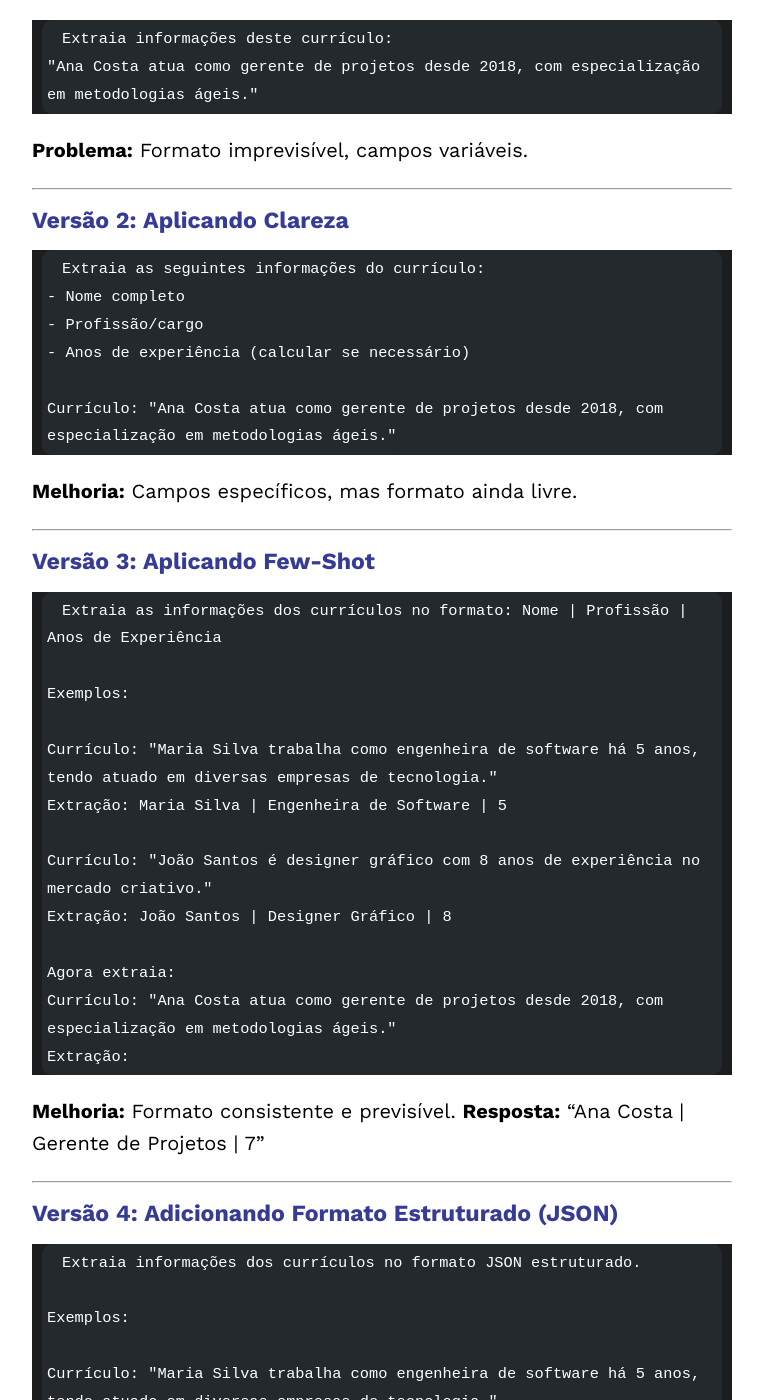
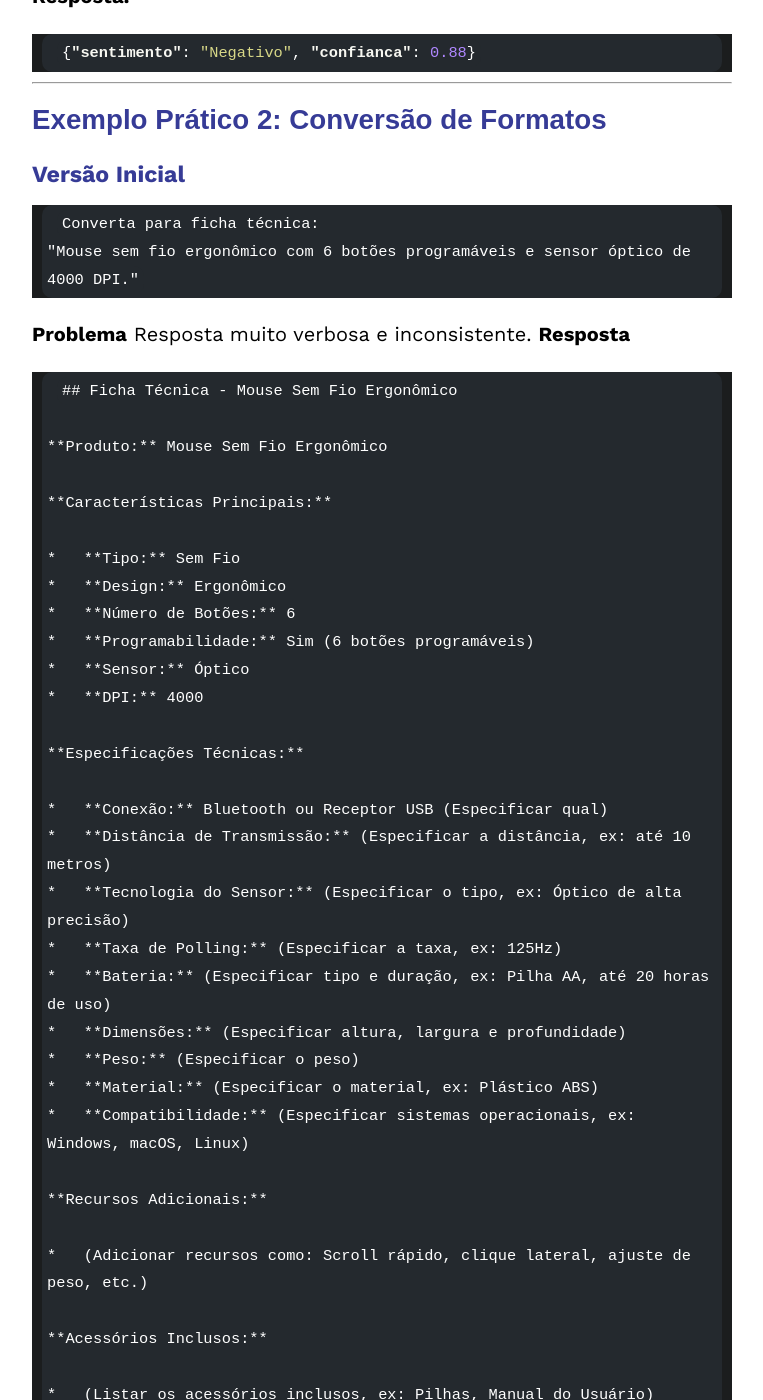
Before and after one commit to iablog/iablog.github.io, a Jekyll site: the page built from _posts/2025-11-07-post.md, in a window 1280 px wide and 1400 px high, scrolled down 4422 px. Shown: the whole window, without its empty margins (258-1021 px from the left). Built offline with Jekyll 4.4.1, drawn with Linux system fonts in a browser that asks for light colours; some of the changed text lies outside the part shown.

Commit message:
change in the content of the article

````diff
--- a/_posts/2025-11-07-post.md
+++ b/_posts/2025-11-07-post.md
@@ -32,7 +32,13 @@
 ```
 
 **Problema:** Resposta muito verbosa e inconsistente.
-**Resposta possível:** "A mensagem expressa sentimentos mistos. O cliente está satisfeito com a velocidade da entrega, mas insatisfeito com a qualidade do produto..."
+**Resposta:**
+```
+O sentimento da mensagem é **misto**.
+*   **Positivo:** "O produto chegou rápido" expressa satisfação com a entrega.
+*   **Negativo:** "mas veio com defeito" indica frustração e insatisfação com a qualidade do produto.
+Em resumo, a mensagem contém tanto um aspecto positivo quanto um negativo, resultando em um sentimento geral de **desapontamento**.
+```
 
 ---
 
@@ -52,7 +58,10 @@
 ```
 
 **Melhoria:** Resposta mais direta, mas ainda pode variar.
-**Resposta:** "Negativo"
+**Resposta:**
+```
+Negativo
+```
 
 ---
 
@@ -83,7 +92,10 @@
 ```
 
 **Melhoria:** Resposta consistente com o formato dos exemplos.
-**Resposta:** "Negativo"
+**Resposta:**
+```
+Sentimento: Negativo
+```
 
 ---
 
@@ -115,111 +127,62 @@
 ```
 
 **Melhoria:** Resposta estruturada, fácil de processar programaticamente.
-**Resposta:** `{"sentimento": "Negativo", "confianca": 0.88}`
-
-## Exemplo Prático 2: Extração de Informações
-
-Vamos extrair dados de currículos para alimentar um banco de dados.
-
-### Versão Inicial
-
-```
-Extraia informações deste currículo:
-"Ana Costa atua como gerente de projetos desde 2018, com especialização em metodologias ágeis."
-```
-
-**Problema:** Formato imprevisível, campos variáveis.
-
----
-
-### Versão 2: Aplicando Clareza
-
-```
-Extraia as seguintes informações do currículo:
-- Nome completo
-- Profissão/cargo
-- Anos de experiência (calcular se necessário)
-
-Currículo: "Ana Costa atua como gerente de projetos desde 2018, com especialização em metodologias ágeis."
-```
-
-**Melhoria:** Campos específicos, mas formato ainda livre.
-
----
-
-### Versão 3: Aplicando Few-Shot
-
-```
-Extraia as informações dos currículos no formato: Nome | Profissão | Anos de Experiência
-
-Exemplos:
-
-Currículo: "Maria Silva trabalha como engenheira de software há 5 anos, tendo atuado em diversas empresas de tecnologia."
-Extração: Maria Silva | Engenheira de Software | 5
-
-Currículo: "João Santos é designer gráfico com 8 anos de experiência no mercado criativo."
-Extração: João Santos | Designer Gráfico | 8
-
-Agora extraia:
-Currículo: "Ana Costa atua como gerente de projetos desde 2018, com especialização em metodologias ágeis."
-Extração:
-```
-
-**Melhoria:** Formato consistente e previsível.
-**Resposta:** "Ana Costa | Gerente de Projetos | 7"
-
----
-
-### Versão 4: Adicionando Formato Estruturado (JSON)
-
-```
-Extraia informações dos currículos no formato JSON estruturado.
-
-Exemplos:
-
-Currículo: "Maria Silva trabalha como engenheira de software há 5 anos, tendo atuado em diversas empresas de tecnologia."
-Output:
-{
-  "nome": "Maria Silva",
-  "profissao": "Engenheira de Software",
-  "anos_experiencia": 5,
-  "especializacoes": ["tecnologia"]
-}
-
-Currículo: "João Santos é designer gráfico com 8 anos de experiência no mercado criativo."
-Output:
-{
-  "nome": "João Santos",
-  "profissao": "Designer Gráfico",
-  "anos_experiencia": 8,
-  "especializacoes": ["mercado criativo"]
-}
-
-Agora extraia:
-Currículo: "Ana Costa atua como gerente de projetos desde 2018, com especialização em metodologias ágeis."
-
-Retorne APENAS o objeto JSON.
-```
-
 **Resposta:**
-```json
-{
-  "nome": "Ana Costa",
-  "profissao": "Gerente de Projetos",
-  "anos_experiencia": 7,
-  "especializacoes": ["metodologias ágeis"]
-}
+``` json
+{"sentimento": "Negativo", "confianca": 0.88}
 ```
 
 ---
 
-## Exemplo Prático 3: Conversão de Formatos
+## Exemplo Prático 2: Conversão de Formatos
 
 ### Versão Inicial
 
 ```
 Converta para ficha técnica:
 "Mouse sem fio ergonômico com 6 botões programáveis e sensor óptico de 4000 DPI."
+```
+**Problema** Resposta muito verbosa e inconsistente.
+**Resposta**
+```
+## Ficha Técnica - Mouse Sem Fio Ergonômico
+
+**Produto:** Mouse Sem Fio Ergonômico
+
+**Características Principais:**
+
+*   **Tipo:** Sem Fio
+*   **Design:** Ergonômico
+*   **Número de Botões:** 6
+*   **Programabilidade:** Sim (6 botões programáveis)
+*   **Sensor:** Óptico
+*   **DPI:** 4000
+
+**Especificações Técnicas:**
+
+*   **Conexão:** Bluetooth ou Receptor USB (Especificar qual)
+*   **Distância de Transmissão:** (Especificar a distância, ex: até 10 metros)
+*   **Tecnologia do Sensor:** (Especificar o tipo, ex: Óptico de alta precisão)
+*   **Taxa de Polling:** (Especificar a taxa, ex: 125Hz)
+*   **Bateria:** (Especificar tipo e duração, ex: Pilha AA, até 20 horas de uso)
+*   **Dimensões:** (Especificar altura, largura e profundidade)
+*   **Peso:** (Especificar o peso)
+*   **Material:** (Especificar o material, ex: Plástico ABS)
+*   **Compatibilidade:** (Especificar sistemas operacionais, ex: Windows, macOS, Linux)
+
+**Recursos Adicionais:**
+
+*   (Adicionar recursos como: Scroll rápido, clique lateral, ajuste de peso, etc.)
+
+**Acessórios Inclusos:**
+
+*   (Listar os acessórios inclusos, ex: Pilhas, Manual do Usuário)
+
+**Observações:**
+
+*   (Adicionar informações relevantes, como garantia, certificações, etc.)
+
+**Importante:** Preencha os campos em branco com as informações específicas do produto para completar a ficha técnica.
 ```
 
 ---
@@ -235,6 +198,54 @@
 - Diferenciais
 
 Descrição: "Mouse sem fio ergonômico com 6 botões programáveis e sensor óptico de 4000 DPI."
+```
+
+**Melhoria** Resposta um pouco mais adequada mas ainda com variações não desejadas.
+**Resposta**
+
+```
+## Ficha Técnica - Mouse Sem Fio Ergonômico
+
+**1. Categoria do Produto:**
+
+* Periféricos de Computador
+* Mouses
+* Mouses Sem Fio
+
+**2. Principais Características Técnicas:**
+
+* **Tipo de Conexão:** Sem Fio
+* **Tecnologia Sem Fio:** (Especificar se disponível - Ex: 2.4GHz)
+* **Número de Botões:** 6
+* **Programabilidade dos Botões:** Sim (Permite personalização das funções)
+* **Sensor:** Óptico
+* **DPI (Dots Per Inch):** 4000
+* **Aceleração:** (Especificar se disponível - Ex: 1600 DPI)
+* **Taxa de Polling:** (Especificar se disponível - Ex: 125Hz)
+* **Distância de Operação:** (Especificar se disponível - Ex: Até 10 metros)
+* **Bateria:** (Especificar tipo e duração - Ex: Bateria recarregável com até 30 horas de uso)
+* **Requisitos de Sistema:** (Especificar se necessário - Ex: Compatível com Windows, macOS, Linux)
+* **Dimensões:** (Especificar - Ex: 120mm x 70mm x 40mm)
+* **Peso:** (Especificar - Ex: 100g)
+* **Conectores:** (Especificar - Ex: USB)
+
+**3. Diferenciais:**
+
+* **Ergonomia:** Design ergonômico para maior conforto e redução da fadiga durante o uso prolongado.
+* **6 Botões Programáveis:** Permite a personalização das funções para otimizar a produtividade e o fluxo de trabalho.
+* **Sensor Óptico de 4000 DPI:** Oferece alta precisão e sensibilidade para diferentes tipos de tarefas, desde jogos até trabalho de escritório.
+* **Conexão Sem Fio:** Liberdade de movimento sem a restrição do cabo.
+* **(Adicionar diferenciais específicos do produto, se disponíveis - Ex:  Botões laterais para controle de volume,  Roda de rolagem com clique,  Iluminação RGB personalizável)**
+
+---
+
+**Observações:**
+
+* Esta ficha técnica é baseada na descrição fornecida. Para uma ficha técnica completa, é necessário adicionar informações mais detalhadas sobre o produto, como especificações técnicas completas, materiais de construção, cores disponíveis, etc.
+*  É importante preencher os campos em branco com as informações específicas do produto.
+*  A inclusão de imagens do produto na ficha técnica é altamente recomendada.
+
+Espero que esta ficha técnica seja útil! Se precisar de ajuda para detalhar mais algum aspecto, me diga.
 ```
 
 ---
@@ -267,14 +278,15 @@
 Produto: "Mouse sem fio ergonômico com 6 botões programáveis e sensor óptico de 4000 DPI."
 Ficha Técnica:
 ```
+**Melhoria** Resposta consistente com o formato dos exemplos.
+**Resposta:**
 
-**Resposta:**
 ```
 - Categoria: Mouse
 - Tipo: Sem fio
+- Ergonomia: Sim
 - Botões: 6 programáveis
 - Sensor: Óptico 4000 DPI
-- Característica: Ergonômico
 ```
 
 ---
@@ -317,89 +329,21 @@
 
 Retorne APENAS o objeto JSON.
 ```
-
+**Melhoria:** Resposta estruturada, fácil de processar programaticamente.
 **Resposta:**
 ```json
 {
   "categoria": "Mouse",
   "especificacoes": {
-    "conectividade": "Sem fio",
-    "botoes": "6 programáveis",
-    "sensor": "Óptico 4000 DPI",
-    "design": "Ergonômico"
+    "tipo": "Sem fio",
+    "ergonomico": true,
+    "botões": "6 programáveis",
+    "sensor": "Óptico 4000 DPI"
   },
   "uso_recomendado": null
 }
 ```
 
----
-
-## Como usar Few-Shot
-
-### 1. Escolha exemplos representativos
-Seus exemplos devem cobrir diferentes casos que você espera encontrar.
-
-**Ruim (todos os exemplos são similares):**
-```
-Classifique como spam ou não-spam:
-
-Email 1: "Ganhe dinheiro rápido!" → Spam
-Email 2: "Compre agora com desconto!" → Spam
-Email 3: "Promoção imperdível!" → Spam
-```
-
-**Bom (exemplos diversos):**
-```
-Classifique como spam ou não-spam:
-
-Email 1: "Ganhe dinheiro rápido clicando aqui!" → Spam
-Email 2: "Reunião marcada para amanhã às 14h" → Não-spam
-Email 3: "Seu pedido foi enviado. Código: XYZ123" → Não-spam
-```
-
-### 2. Seja consistente no formato
-Mantenha o mesmo formato em todos os exemplos.
-
-```
-Corrija os erros de português:
-
-Texto: "Os menino foi na praia"
-Correção: "Os meninos foram à praia"
-
-Texto: "Ela estar muito feliz"
-Correção: "Ela está muito feliz"
-
-Texto: "Nós vai viajar amanhã"
-Correção:
-```
-
-### 3. Use delimitadores claros
-Separe claramente os exemplos da pergunta real.
-
-```
-Traduza os provérbios do português para o inglês:
-
-[EXEMPLO 1]
-PT: "Quem não tem cão, caça com gato"
-EN: "Necessity is the mother of invention"
-
-[EXEMPLO 2]
-PT: "Águas passadas não movem moinhos"
-EN: "Let bygones be bygones"
-
----
-[NOVA TRADUÇÃO]
-PT: "De grão em grão, a galinha enche o papo"
-EN:
-```
-
-### 4. Quantidade adequada de exemplos
-
-*0 (Zero-Shot)*: Tarefas muito simples
-*1 (One-Shot)*: Tarefa simples com formato específico
-*2-3 (Few-Shot): Ideal para maioria dos casos*
-*4-5*: Tarefas complexas ou muitas variações
-*5+*: Raramente necessário
 ---
 
 ## Exemplo Avançado: Análise de Sentimentos Contextualizados
````
Also changed, not shown: other parts of _posts/2025-11-07-post.md (+2 -2 lines).
